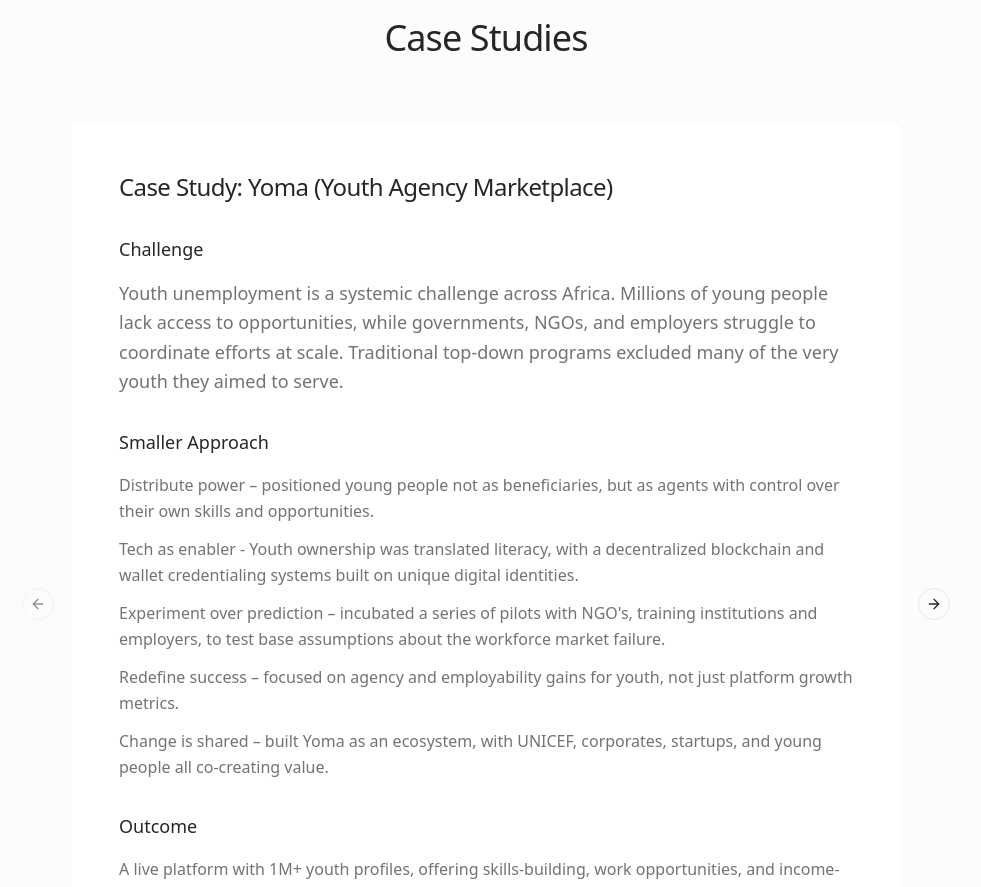
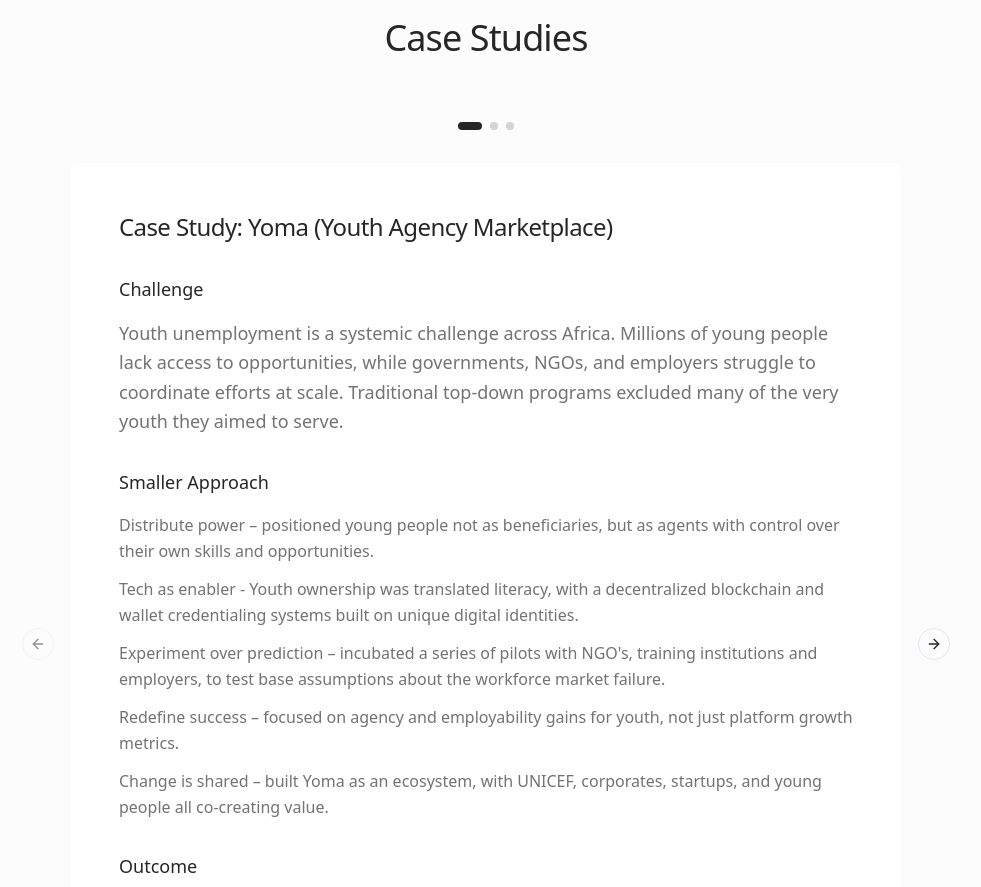
Before and after one commit to vlantis92/think-smaller-landing, a React (Vite) app: page / in a window 1280 px wide. Shown: the part 2800-3687 px from the top of the page, without its empty margins (154-1135 px from the left). Built offline with nearby package versions, Linux system fonts and the light colour scheme.

Commit message:
Add carousel pagination
Add dots above the case study carousel to indicate current page and total pages.

```diff
--- a/src/components/CaseStudies.tsx
+++ b/src/components/CaseStudies.tsx
@@ -1,5 +1,6 @@
 import { Card, CardContent } from "@/components/ui/card";
-import { Carousel, CarouselContent, CarouselItem, CarouselNext, CarouselPrevious } from "@/components/ui/carousel";
+import { Carousel, CarouselContent, CarouselItem, CarouselNext, CarouselPrevious, CarouselApi } from "@/components/ui/carousel";
+import { useEffect, useState } from "react";
 const caseStudies = [{
   title: "Yoma (Youth Agency Marketplace)",
   challenge: "Youth unemployment is a systemic challenge across Africa. Millions of young people lack access to opportunities, while governments, NGOs, and employers struggle to coordinate efforts at scale. Traditional top-down programs excluded many of the very youth they aimed to serve.",
@@ -17,11 +18,42 @@ const caseStudies = [{
   outcome: ["Teachers can now create personalized, curriculum-aligned decodable books in minutes, saving time and effort.", "Students receive reading materials tailored to their learning stage and interests, improving confidence and literacy progress.", "Akoranga demonstrates how human-centered AI can amplify educator impact while maintaining inclusion, adaptability, and sustainable outcomes."]
 }];
 export const CaseStudies = () => {
+  const [api, setApi] = useState<CarouselApi>();
+  const [current, setCurrent] = useState(0);
+
+  useEffect(() => {
+    if (!api) {
+      return;
+    }
+
+    setCurrent(api.selectedScrollSnap());
+
+    api.on("select", () => {
+      setCurrent(api.selectedScrollSnap());
+    });
+  }, [api]);
+
   return <section className="bg-background py-[76px]">
       <div className="container-narrow">
         <h2 className="heading-lg mb-16 text-center">Case Studies</h2>
 
-        <Carousel className="w-full max-w-4xl mx-auto">
+        {/* Pagination Dots */}
+        <div className="flex justify-center gap-2 mb-8">
+          {caseStudies.map((_, index) => (
+            <button
+              key={index}
+              className={`w-2 h-2 rounded-full transition-all duration-300 ${
+                index === current
+                  ? "bg-primary w-6"
+                  : "bg-muted-foreground/30 hover:bg-muted-foreground/50"
+              }`}
+              onClick={() => api?.scrollTo(index)}
+              aria-label={`Go to case study ${index + 1}`}
+            />
+          ))}
+        </div>
+
+        <Carousel className="w-full max-w-4xl mx-auto" setApi={setApi}>
           <CarouselContent>
             {caseStudies.map((study, index) => <CarouselItem key={index}>
                 <Card className="border-border/20">
```
